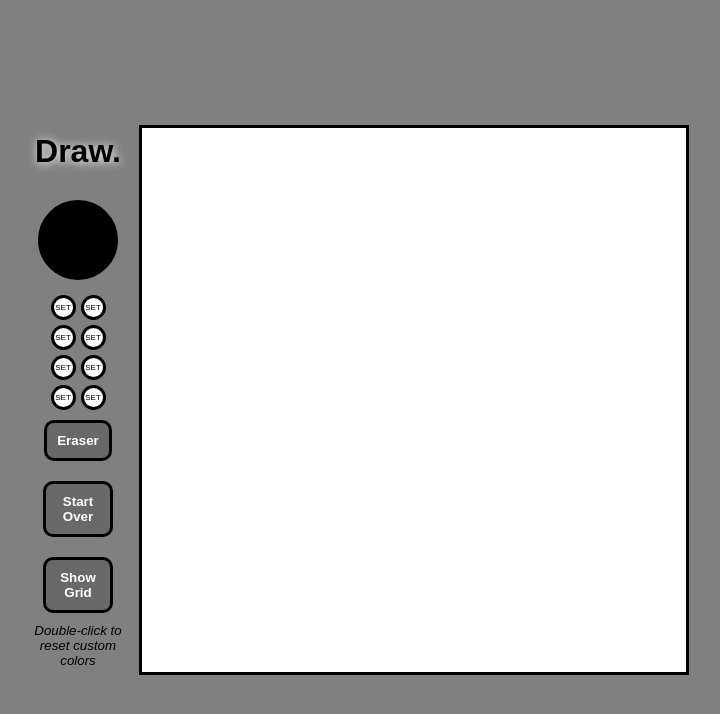
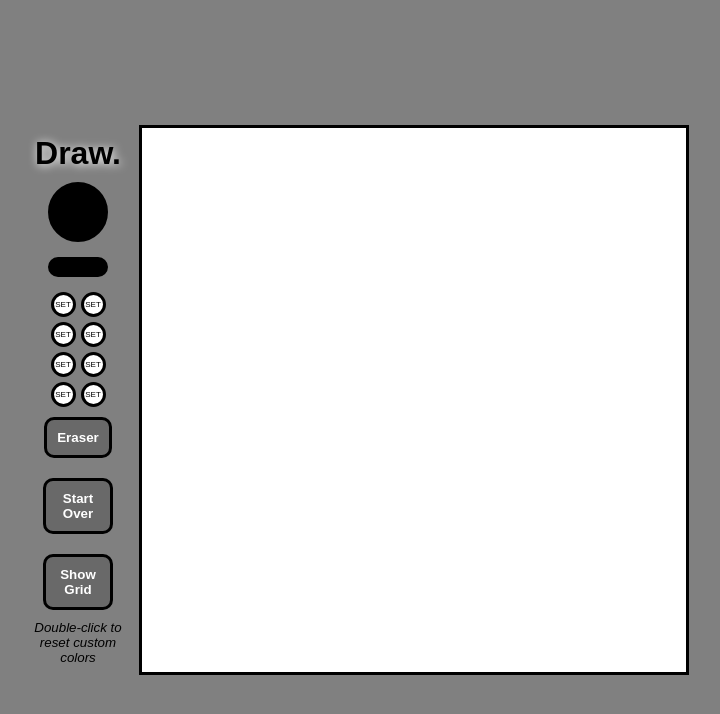
Before and after one commit to coolsitebiz/etchasketch, a plain HTML site: page index.html in a window 1280 px wide. Shown: the whole page, without its empty margins (279-999 px from the left). Drawn offline with Linux system fonts and the light colour scheme.

Commit message:
Add div to display current color

```diff
--- a/index.html
+++ b/index.html
@@ -20,6 +20,7 @@
             oninput="setColor(this.value)"
           />
         </div>
+        <div id="currentColor"></div>
         <div id="customColorContainer">
         <div class="customColor" onclick="setCustomColor(this)" ondblclick = "resetCustomColor(this)"></div>
         <div class="customColor" onclick="setCustomColor(this)" ondblclick = "resetCustomColor(this)"></div>
--- a/scripts.js
+++ b/scripts.js
@@ -2,6 +2,7 @@ let color = "black";
 let mouseDown = false;
 let gridLines = false;
 let colorPicker = document.querySelector("#colorPicker");
+
 
 window.addEventListener("mousedown", (e) => {
   mouseDown = true;
@@ -14,6 +15,8 @@ window.addEventListener("mouseup", (e) => {
 
 
 function setColor(newColor) {
+  let currentColorDiv = document.querySelector("#currentColor");
+  currentColorDiv.style.backgroundColor = newColor;
   color = newColor;
 }
 
@@ -59,6 +62,7 @@ function makeGrid(dimension) {
 
     grid.appendChild(cell);
   }
+  setColor("black");
   resetCustomColors();
 }
 
--- a/styles.css
+++ b/styles.css
@@ -11,7 +11,7 @@ body {
 
 h1 {
   filter: drop-shadow(1px 1px 5px white);
-  margin-bottom: 30px;
+  margin-bottom: 10px;
 }
 
 p {
@@ -54,10 +54,18 @@ p {
   appearance: none;
   background-color: transparent;
   cursor: pointer;
-  width: 80px;
-  height: 80px;
+  width: 60px;
+  height: 60px;
   -webkit-appearance: none;
   margin-bottom: 15px;
+}
+
+#currentColor {
+  margin-bottom: 15px;
+  width: 60px;
+  height: 20px;
+  border-radius: 10px;
+  border: 3px solid black;
 }
 
 #customColorContainer {
```
